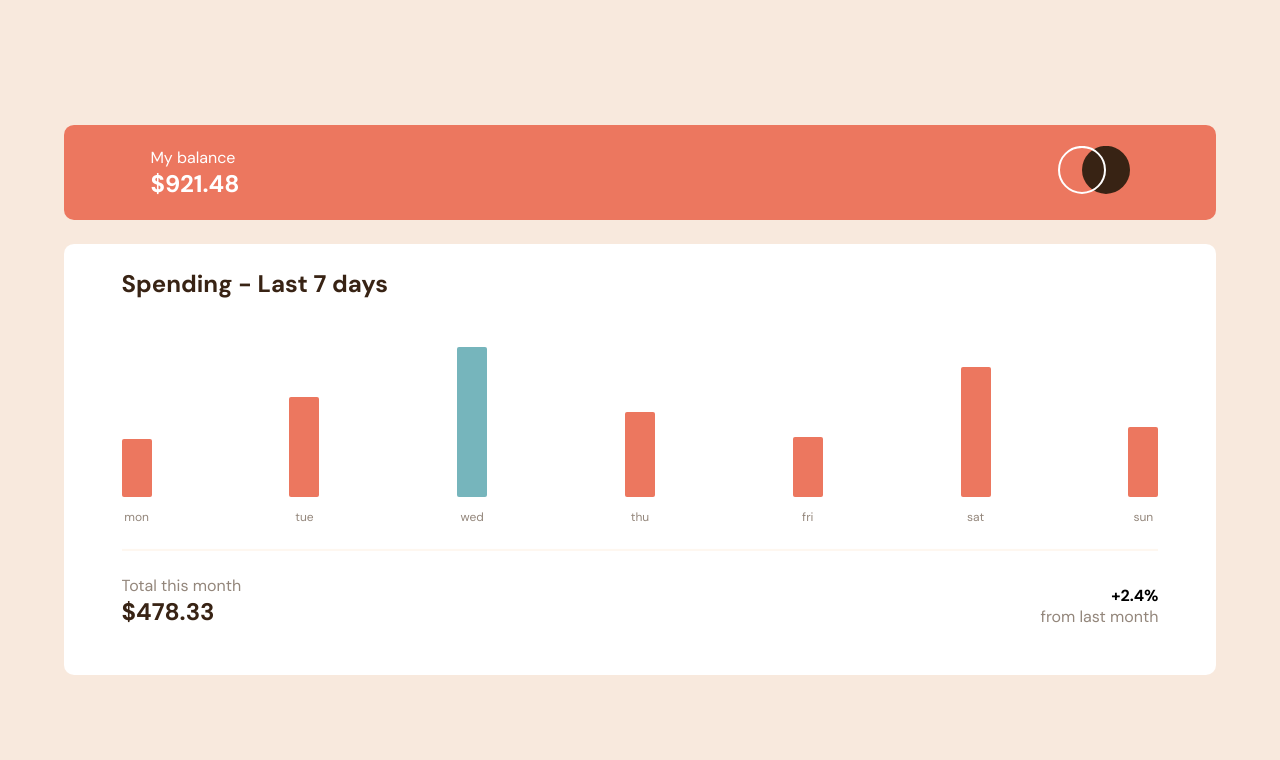
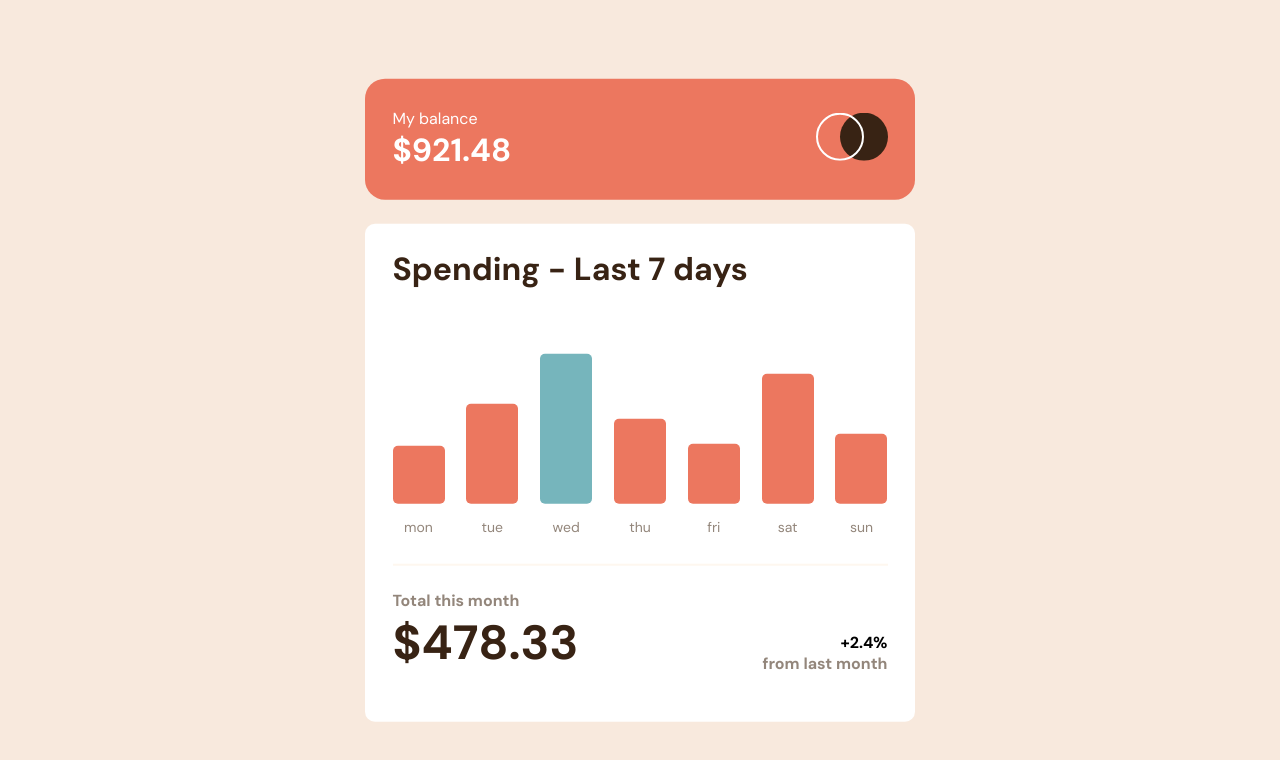
Before and after one commit to OscarAnillo/expenses-chart-fe, a React (Create React App) app: page / in a window 1280 px wide. Shown: the top 760 px of the page. Built offline with nearby package versions, Linux system fonts and the light colour scheme.

Commit message:
add desktop media query

```diff
--- a/src/App.css
+++ b/src/App.css
@@ -14,6 +14,7 @@
 }
 .container {
   width: 90%;
+  max-width: 550px;
   margin: auto;
   position: absolute;
   top: 50%;
@@ -137,3 +138,81 @@
   text-align: right;
   font-weight: 700;
 }
+
+@media(min-width: 768px) {
+  /* Balance Component */
+.balance {
+  border-radius: 20px;
+}
+.balance-row {
+  width: 90%;
+  padding: 1.8em 0;
+}
+.balance-row h2 {
+  font-size: 2rem;
+}
+
+/* Chart Component */
+.chart {
+  background-color: #fff;
+  border-radius: 10px;
+  padding: 1.5em 0;
+}
+.chart-container h1 {
+  font-size: 2rem;
+}
+.chart-row p {
+  font-size: 14px;
+}
+.chart-row .monday {
+  width: 52px;
+  border-radius: 5px;
+}
+.chart-row .tuesday {
+  width: 52px;
+  border-radius: 5px;
+}
+.chart-row .wednsday {
+  width: 52px;
+  border-radius: 5px;
+}
+.chart-row .thursday {
+  width: 52px;
+  border-radius: 5px;
+}
+.chart-row .friday {
+  width: 52px;
+  border-radius: 5px;
+}
+.chart-row .saturday {
+  width: 52px;
+  border-radius: 5px;
+}
+.chart-row .sunday {
+  width: 52px;
+  border-radius: 5px;
+}
+.chart-container .hr {
+  border: 1px solid rgb(254, 247, 239);
+}
+.chart-container .total-row {
+  display: flex;
+  align-items: flex-end;
+  justify-content: space-between;
+  margin: 1.5em 0;
+}
+.chart-container .total-row p {
+  font-weight: 700;
+  text-align: left;
+  color: hsl(28, 10%, 53%);
+}
+.chart-container .total-row h1 {
+  font-size: 3rem;
+  font-weight: 700;
+}
+.chart-container .total-row h4 {
+  text-align: right;
+  font-weight: 700;
+}
+
+}
```
